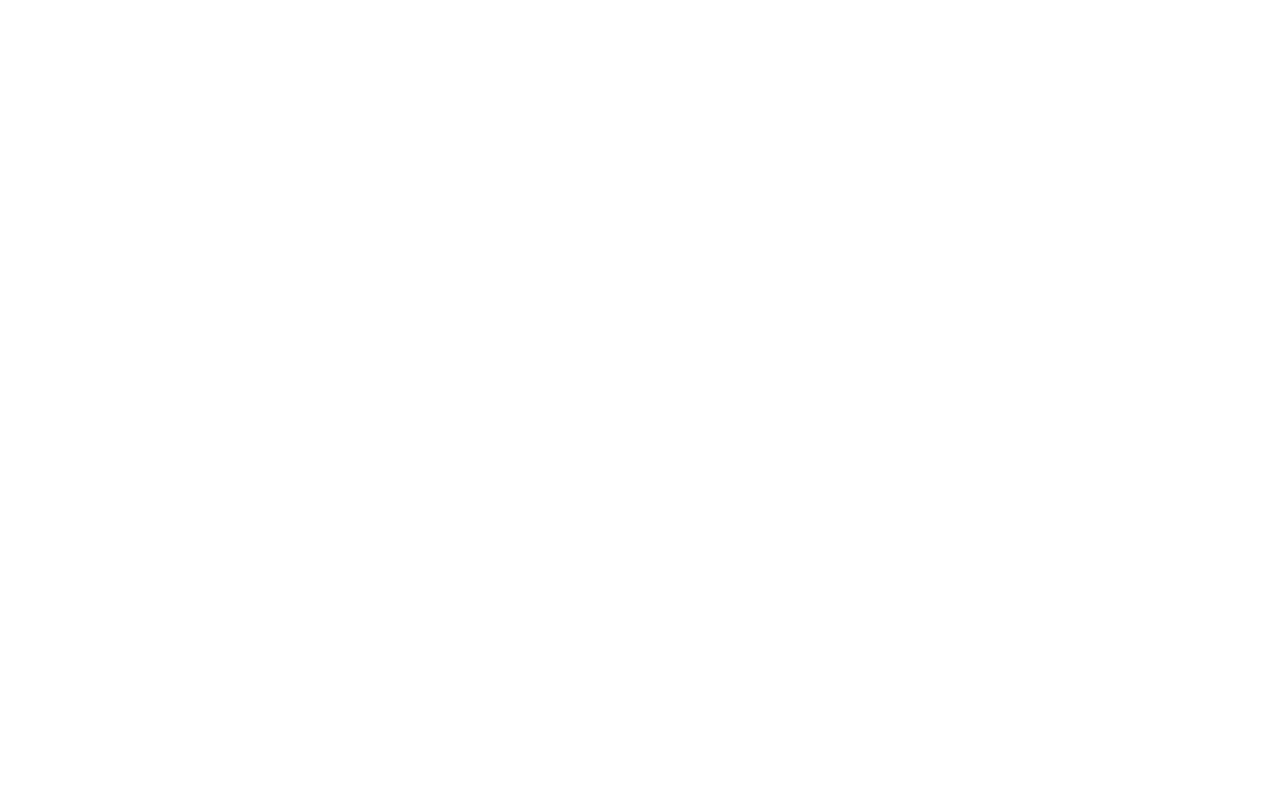
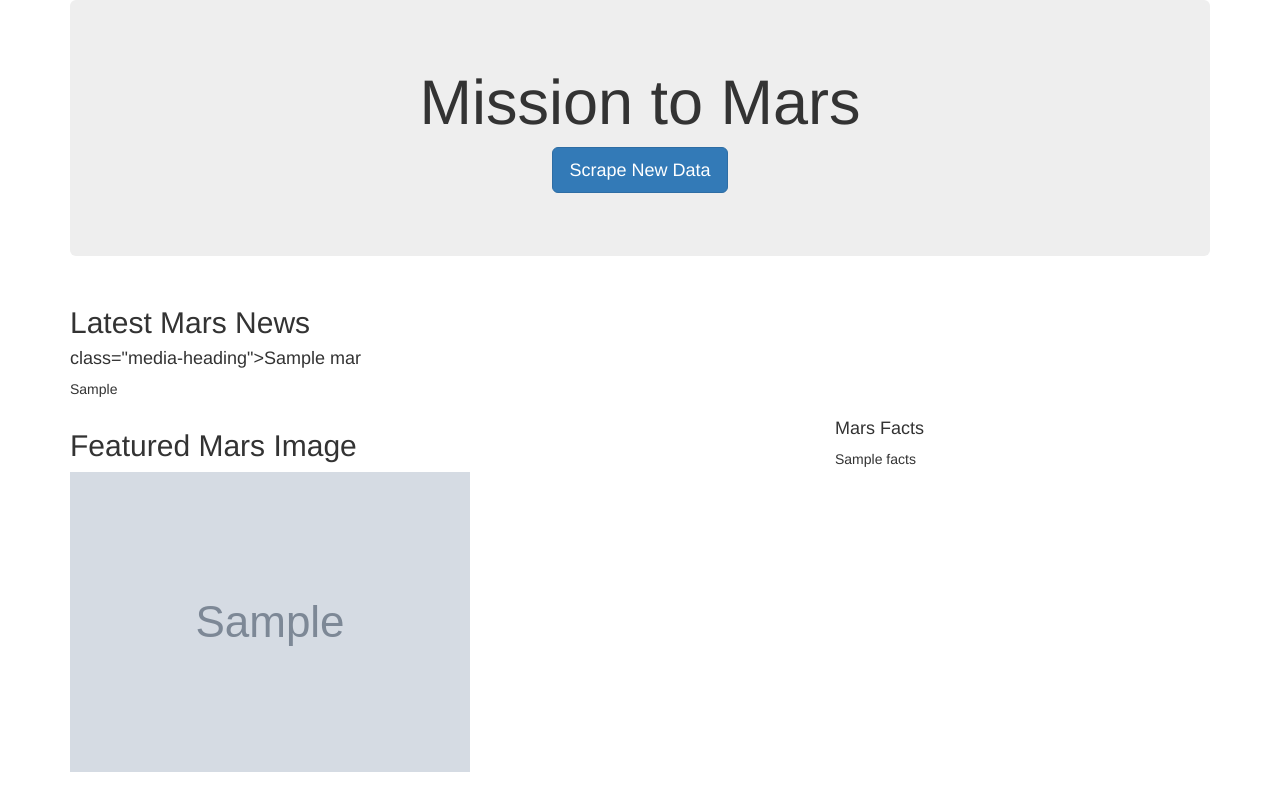
Before and after one commit to katrina356/Mission-to-Mars, a Flask app: page / in a window 1280 px wide. Before the commit the page is empty. Run offline with Flask 2, Linux system fonts and the light colour scheme; grey boxes marked "Sample" are stand-in pictures; a database or web service that is not in the repository returns one stand-in record (values such as "Sample title"); parts of the project's set-up code (start-up, migrations or seed data) failed here and were passed over; some libraries are stand-ins or nearby versions.

Commit message:
after TA help

```diff
--- a/templates/index.html
+++ b/templates/index.html
@@ -1,15 +1,46 @@
 <!DOCTYPE html>
 <html lang="en">
 <head>
-   <meta charset="UTF-8" />
-   <meta name="viewport" content="width=device-width, initial-scale=1.0" />
-   <meta http-equiv="X-UA-Compatible" content="ie=edge" />
-   <title>Mission to Mars</title>
-   <link
-     rel="stylesheet"
-     href="https://maxcdn.bootstrapcdn.com/bootstrap/3.3.7/css/bootstrap.min.css"
-   />
+  <meta charset="UTF-8">
+  <meta http-equiv="X-UA-Compatible" content="IE=edge">
+  <meta name="viewport" content="width=device-width, initial-scale=1.0">
+  <title>Mission to Mars</title>
+  <link rel="stylesheet" href="https://maxcdn.bootstrapcdn.com/bootstrap/3.3.7/css/bootstrap.min.css">
 </head>
 <body>
+  <div class="container">
+    <div class="jumbotron text-center">
+      <h1>Mission to Mars</h1>
+      <p><a class="btn btn-primary btn-lg" href="/scrape"
+                  role="button">Scrape New Data</a></p>
+    </div>
+    <!-- Mars News-->
+    <div class="row" id="mars-news">
+      <div class="col-md-12">
+        <div class="media">
+          <div class="media-body">
+            <h2>Latest Mars News</h2>
+            <h4>class="media-heading">{{ mars.news_title }}</h4>
+            <p>{{ mars.news_paragraph }}</p>
+          </div>
+        </div>
+      </div>
+    </div>
+    <!--Featured Image and Facts table-->
+    <!--First level-->
+    <div class="row" id="mars-featured-image">
+      <div class="col-md-8">
+        <h2>Featured Mars Image</h2>
+        <img src="{{mars.featured_image }}" class="img-responsive" alt="Responsive image"/>
+      </div>
+      <!--Mars Facts-->
+      <div class="col-md-4">
+        <div class="row" id="mars-facts">
+          <h4>Mars Facts</h4>
+          {{ mars.facts | safe }}
+        </div>
+      </div>
+    </div>
+  </div>
 </body>
 </html>
```
Also changed, not shown: scraping.py (+5 -3 lines), 1 other file.
